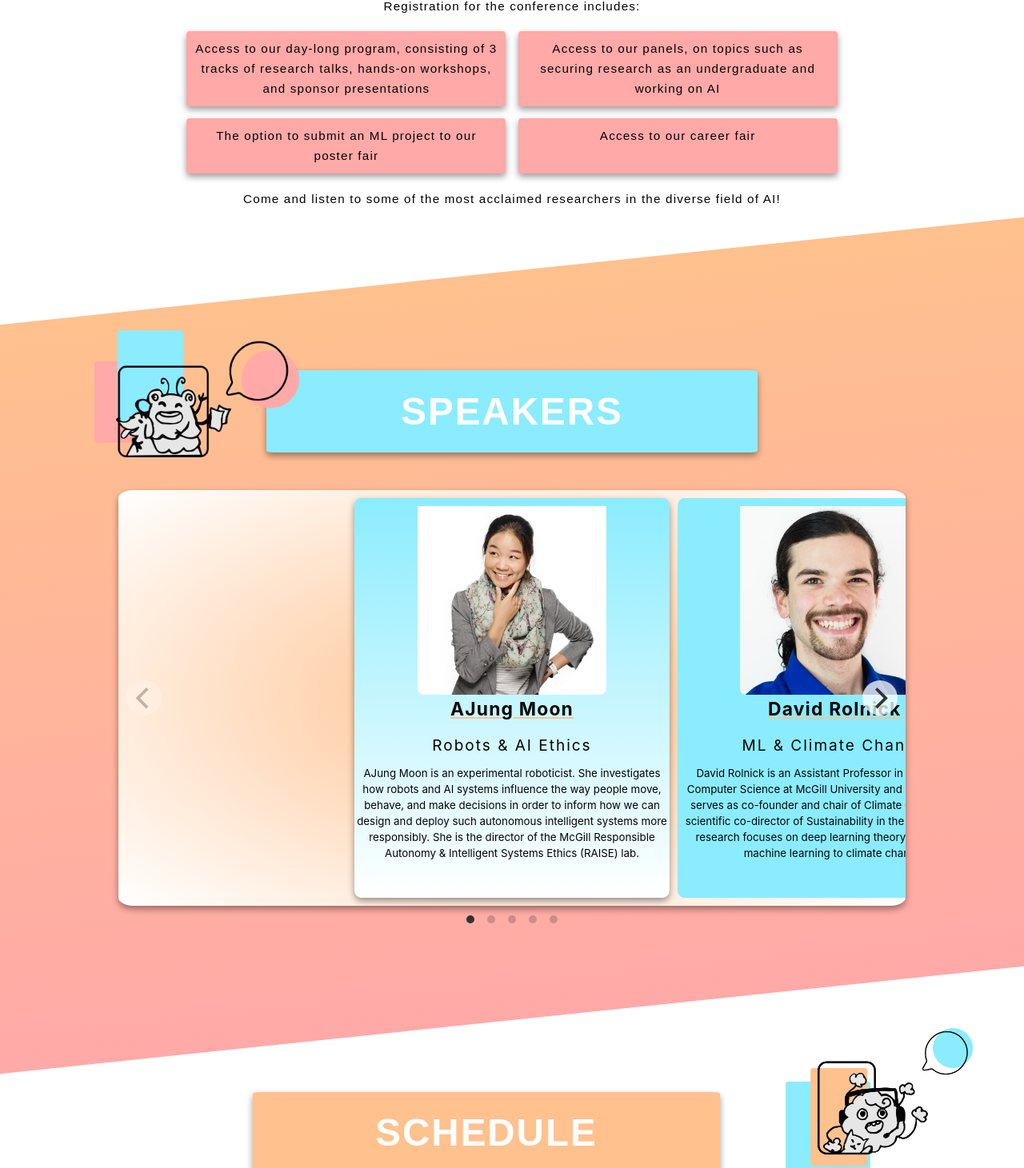
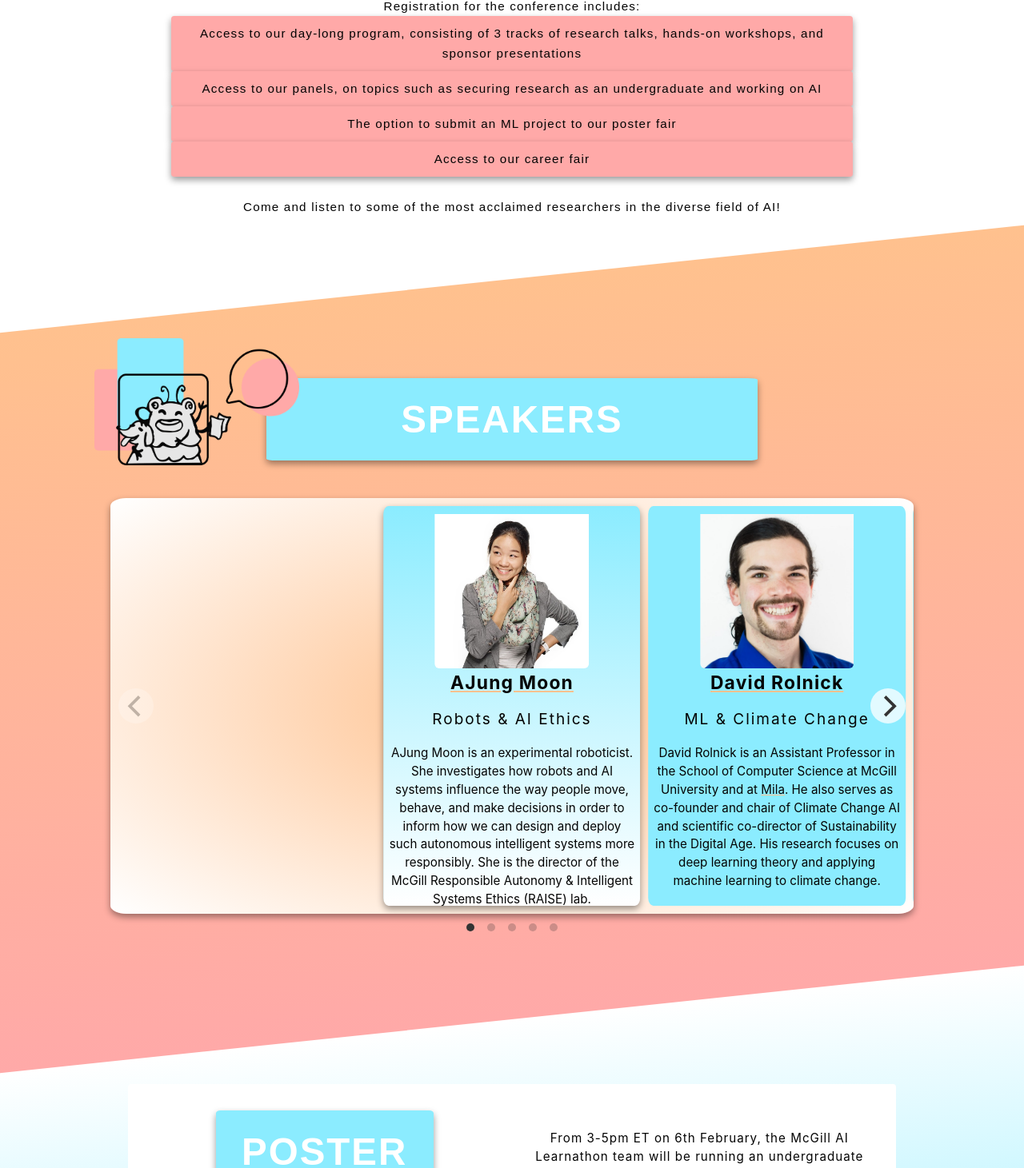
Before and after one commit to McGillAISociety/learnathon2020, a React (Create React App) app: page / in a window 1280 px wide. Shown: the part 1237-2698 px from the top of the page at 80% size. Built offline with nearby package versions, Linux system fonts and the light colour scheme.

Commit message:
Final changes to design

```diff
--- a/public/css/layout.css
+++ b/public/css/layout.css
@@ -74,6 +74,7 @@ header .banner img {
   border-radius: 2%;
 }
 
+@media screen and (min-width:700px){
 header .landing-wrapper{
   padding: 0.2rem;
   margin-top:-1%;
@@ -86,14 +87,31 @@ header .landing-wrapper{
   margin-right: 12%;
 }
 
-header .item{
+  header .item{
   vertical-align: center;
   text-align: center;
   padding: .5rem;
   margin: 0 auto;
   align-items: start;
 }
+}
 
+@media screen and (max-width: 699px){
+  header .banner img{
+    margin-top: 30%;
+  }
+
+  header.landing-wrapper{
+    margin-left: 12%;
+    margin-right:12%;
+  }
+  header .item{
+    vertical-align: center;
+    text-align: center;
+    margin: 0 auto;
+    padding: 2rem;
+  }
+}
 
 header .scrolldown a{
   position: absolute;
@@ -204,6 +222,9 @@ ul#nav li.current a { color: #8becff;
   margin-left: auto;
   margin-right: auto;
   display: flex;
+  justify-content: center;
+  align-items: center;
+
 }
 
 #about .background-monster{
@@ -219,32 +240,61 @@ ul#nav li.current a { color: #8becff;
   right: 5%;
 }
 
-#about .wrapper{
-  padding: 1rem;
-  background: #fff;
-  display: grid;
-  grid-template-columns:1fr 1fr;
-  grid-template-rows: 1fr;
-  grid-gap: .8rem;
+@media screen and min-width(700px){
+  #about .wrapperA{
+    display: grid;
+    grid-gap:.5rem;
+    grid-template-rows:
+      [tracks] auto
+      [layer-1] 1fr
+      [layer-2] 1fr;
+    grid-template-columns: 1fr 1fr;
+  }
 }
 
-#about .column{
+#about .layer-slotA {grid-column: layers;}
+#about .slotA{display: none;}
+
+@supports (display:grid){
+  @media screen and (min-width: 700px){
+    #about .slotA{
+      display: block;
+      padding: 10px 5px 5px;
+      position:sticky;
+      top: 0;
+      z-index: 1;
+    }
+  }
+}
+#about .sessionA{margin-bottom:0.2em;}
+@supports(display:grid){
+  @media screen and (min-width:700px){
+    #about .sessionA{margin:0;}
+  }
+}
+
+#about .sessionA{
   padding-top:auto;
   padding-bottom: auto;
-  align-items: start;
-  align-text: center;
+  text-align: : center;
   border-radius: .2rem;
   background-color: #ffa9a8;
   padding: .5rem;
   box-shadow:  0 4px 8px 0 rgba(0, 0, 0, 0.4);
-
 }
 
-#about .column a{
+#about .layer-slotA{
+  margin: auto;
+  font-size: 1em;
+}
+
+#about .sessionA-layer, #about .sessionA-track, #about .layer-slotA {display:block;}
+
+#about .sessionA a{
   text-decoration: none;
 }
 
-#about .column a:hover{
+#about .sessionA a:hover{
   color: #fff;
   text-decoration: none;
   font-weight: bold;
@@ -335,7 +385,7 @@ ul#nav li.current a { color: #8becff;
 
 
 #speakers .gallery {
-  margin: 2%;
+  margin: 1%;
   border-radius: 2%;
   background-image: radial-gradient(#ffc18e, #fff);
   box-shadow: 0 4px 8px 0 rgba(0, 0, 0, 0.4);
@@ -343,7 +393,7 @@ ul#nav li.current a { color: #8becff;
 }
 
 #speakers .gallery-cell{
-  width: 40%;
+  width: 32%;
   height: 500px;
   margin-right: 10px;
   background: #8becff;
@@ -360,9 +410,10 @@ ul#nav li.current a { color: #8becff;
 
 #speakers .speaker-description {
   font: 'opensans', sans-serif;
-  font-size: 0.7em;
+  font-size: 0.8em;
   color: #040404;
   margin-top:-8px;
+  padding: 2%;
 }
 
 
@@ -438,9 +489,6 @@ ul#nav li.current a { color: #8becff;
 
 /**************************
 Schedule 2 css ******************/
-$blockTimes:
-945, 1000, 1100, 1200, 1300, 1400, 1500, 1600, 1700, 1800;
-$blockLengths: 1, 2, 3;
 
 #schedule2 {
   display: flex;
@@ -449,15 +497,17 @@ $blockLengths: 1, 2, 3;
   width: 80%;
   min-height: 100vh;
   padding: 4rem 0;
+  margin: auto;
   font-family: "opensans", sans-serif;
 }
 
 #schedule2 .main-content{
-  width: 80%;
+
+  width: 100%;
   margin-left:auto;
   margin-right: auto;
-  margin-top: 90px;;
-  margin-bottom: 90px;
+  margin-top: -50px;
+  margin-bottom: -20px;
 }
 
 #schedule2 .background-monster{
@@ -470,7 +520,7 @@ $blockLengths: 1, 2, 3;
   position: absolute;
   right: 5%;
   margin-top: -80px;
-  z-index:-3;
+  z-index:10;
 }
 @media screen and (min-width:700px){
 
@@ -585,15 +635,15 @@ $blockLengths: 1, 2, 3;
   padding-top: 30px;
   padding-bottom: 10px;
   overflow: hidden;
-  transform: skewY(6deg);
-  background-image: linear-gradient(#ffc18e, #fff);
+  transform: skewY(-6deg);
+  background-image: linear-gradient(#fff, #8becff);
 }
 
 #fair .fair-content{
   z-index:-10;
-  transform: skewY(-6deg);
+  transform: skewY(6deg);
   width: 75%;
-  margin-bottom: 30px;
+  margin-bottom: 60px;
 }
 
 #fair .wrapper{
--- a/src/App.js
+++ b/src/App.js
@@ -16,8 +16,9 @@ class App extends Component {
         <Landing2/>
         <About/>
         <Speakers/>
+        <Fair/>
         <Schedule2/>
-        <Fair/>
+
         <FAQ/>
         <Sponsors/>
         <Footer/>
--- a/src/about/About.js
+++ b/src/about/About.js
@@ -18,15 +18,20 @@ class About extends Component {
           <br/>
           Registration for the conference includes:
           <div class="wrapper">
-            <div class="column">
+            <div class="layer-slotA" style={{"grid-row":"layer-1"}}>
+            <div class="sessionA sessionA-1 track-1" style={{"grid-column":"track-1-start", "grid-row":"layer-1"}}>
               Access to our day-long program, consisting of 3 tracks of
             research talks, hands-on workshops, and sponsor presentations</div>
-            <div class="column">
+            <div class="sessionA sessionA-1 track-2" style={{"grid-column":"track-2-start", "grid-row":"layer-1"}}>
              Access to our panels, on topics such as securing research as an
             undergraduate and working on AI</div>
-            <div class="column">The option to submit an ML project to our <a href="#fair">poster fair</a></div>
-            <div class="column"> Access to our career fair </div>
+            </div>
+            <div class="layer-slotA" style={{"grid-row":"layer-2"}}>
+            <div class="sessionA sessionA-2 track-1" style={{"grid-column":"track-1-start", "grid-row":"layer-2"}}>The option to submit an ML project to our <a href="#fair">poster fair</a></div>
+            <div class="sessionA sessionA-2 track-2" style={{"grid-column":"track-2-start", "grid-row":"layer-2"}}> Access to our career fair </div>
+            </div>
           </div>
+          <br/>
           Come and listen to some of the most acclaimed researchers in the
           diverse field of AI!
           </p>
```
Also changed, not shown: 1 other file (tests, documents, lock files or other folders).
